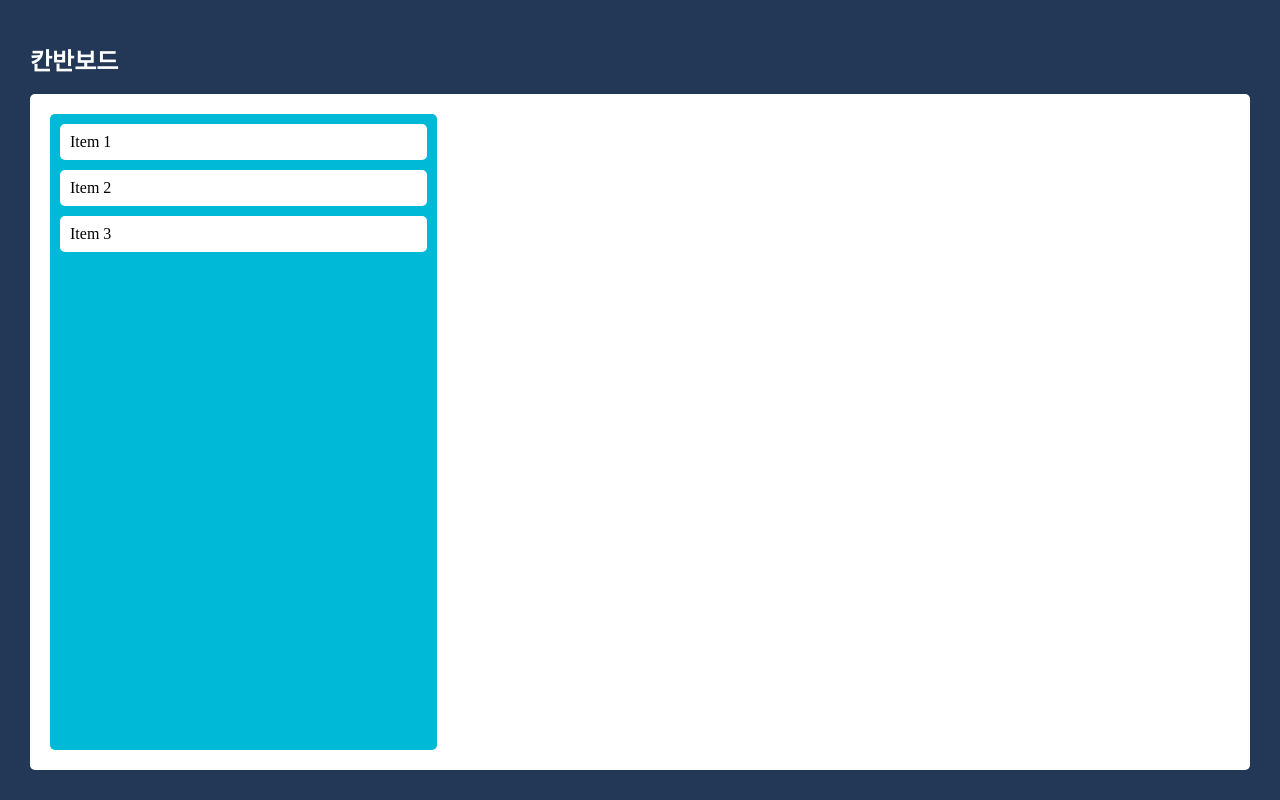
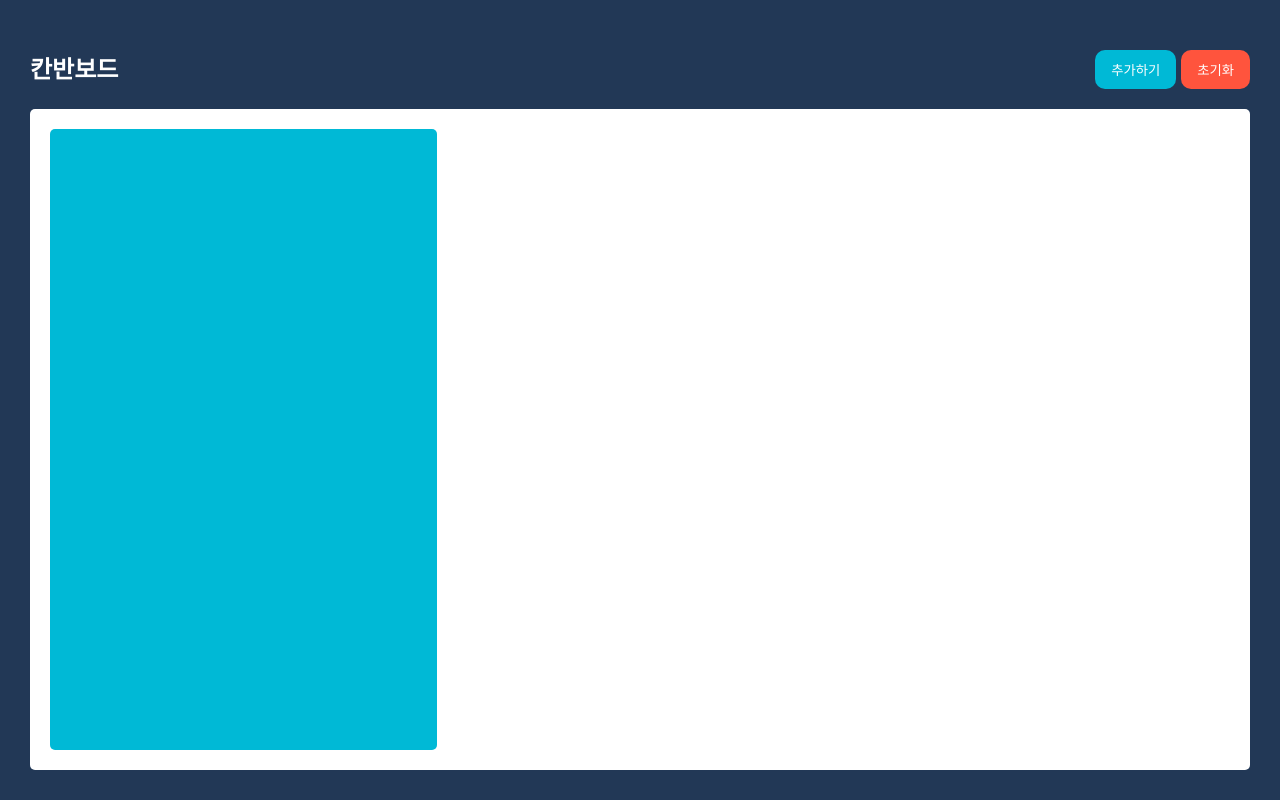
Before and after one commit to HwanJuKR/react-kanban-board, a React (Create React App) app: page / in a window 1280 px wide. Built offline with nearby package versions, Linux system fonts and the light colour scheme.

Commit message:
swr 라이브러리 추가 및 칸반보드 기능 개선

```diff
--- a/package.json
+++ b/package.json
@@ -16,6 +16,7 @@
     "react-dom": "^19.0.0",
     "react-scripts": "5.0.1",
     "styled-components": "^6.1.15",
+    "swr": "^2.3.2",
     "typescript": "^4.9.5",
     "web-vitals": "^2.1.4"
   },
--- a/src/App.tsx
+++ b/src/App.tsx
@@ -1,5 +1,12 @@
-import { DragDropContext, Draggable, Droppable } from "@hello-pangea/dnd";
+import {
+  DragDropContext,
+  Draggable,
+  Droppable,
+  DropResult,
+} from "@hello-pangea/dnd";
+import { useState } from "react";
 import { styled } from "styled-components";
+import useSWR from "swr";
 
 const AppContainer = styled.div`
   display: flex;
@@ -13,13 +20,38 @@ const AppContainer = styled.div`
   box-sizing: border-box;
 `;
 
-const Title = styled.h1`
+const TitleWrap = styled.div`
+  display: flex;
+  align-items: center;
+  justify-content: space-between;
   width: 100%;
   padding: 20px 0;
+  box-sizing: border-box;
+`;
+
+const Title = styled.h1`
   font-size: 24px;
   font-weight: 700;
   color: #fff;
-  box-sizing: border-box;
+`;
+
+const ButtonWrap = styled.div`
+  display: flex;
+  gap: 5px;
+`;
+
+const TitleButton = styled.button`
+  padding: 10px 16px;
+  color: #fff;
+  border-radius: 10px;
+`;
+
+const AddButton = styled(TitleButton)`
+  background-color: #00b9d6;
+`;
+
+const AllDelButton = styled(TitleButton)`
+  background-color: #ff543d;
 `;
 
 const BoardWrap = styled.div`
@@ -50,26 +82,126 @@ const Card = styled.div`
   }
 `;
 
+const PopupWrap = styled.div`
+  position: fixed;
+  top: 0;
+  right: 0;
+  bottom: 0;
+  left: 0;
+  background: rgba(0, 0, 0, 0.5);
+  display: flex;
+  align-items: center;
+  justify-content: center;
+`;
+
+const Popup = styled.div`
+  display: flex;
+  align-items: center;
+  justify-content: center;
+  padding: 20px;
+  gap: 4px;
+  background: #fff;
+  border-radius: 10px;
+`;
+
+const PopupButton = styled.button`
+  padding: 5px 8px;
+  color: #fff;
+  border-radius: 10px;
+`;
+
+const AddPopupButton = styled(PopupButton)`
+  background-color: #00b9d6;
+`;
+
+const CancelPopupButton = styled(PopupButton)`
+  background-color: #ff543d;
+`;
+
+interface IKanbanItem {
+  id: string;
+  content: string;
+}
+
+const fetchItem = (): IKanbanItem[] => {
+  const storedItem = localStorage.getItem("kanbanItem");
+
+  return storedItem ? JSON.parse(storedItem) : [];
+};
+
 function App() {
-  const items = ["Item 1", "Item 2", "Item 3"];
+  const { data: kanbanItem = [], mutate } = useSWR<IKanbanItem[]>("kanbanItem", fetchItem);
+  const [isPopup, setIsPopup] = useState(false);
+  const [newItem, setNewItem] = useState("");
+
+  const onDragEnd = ({ draggableId, destination, source }: DropResult) => {
+    if (
+      !destination ||
+      (destination.droppableId === source.droppableId &&
+        destination.index === source.index)
+    ) {
+      return;
+    }
+
+    const updatedItem = Array.from(kanbanItem);
+    const [movedItem] = updatedItem.splice(source.index, 1);
+    updatedItem.splice(destination.index, 0, movedItem);
+
+    localStorage.setItem("kanbanItem", JSON.stringify(updatedItem));
+    mutate(updatedItem, false);
+  };
+
+  const handlePopupOpen = () => {
+    setIsPopup(true);
+  };
+
+  const handlePopupClose = () => {
+    setIsPopup(false);
+  };
+
+  const handleAllDel = () => {
+    localStorage.removeItem("kanbanItem");
+    mutate([], false);
+  };
+
+  const handleAddItem = () => {
+    if (newItem.trim()) {
+      const newItemData: IKanbanItem = {
+        id: `${Date.now()}`,
+        content: newItem,
+      };
+      const updatedItem = [...kanbanItem, newItemData];
+
+      localStorage.setItem("IKanbanItem", JSON.stringify(updatedItem));
+      mutate(updatedItem, false);
+      setNewItem("");
+      setIsPopup(false);
+    }
+  };
 
   return (
     <AppContainer>
-      <Title>칸반보드</Title>
-      <DragDropContext onDragEnd={() => {}}>
+      <TitleWrap>
+        <Title>칸반보드</Title>
+        <ButtonWrap>
+          <AddButton onClick={handlePopupOpen}>추가하기</AddButton>
+          <AllDelButton onClick={handleAllDel}>초기화</AllDelButton>
+        </ButtonWrap>
+      </TitleWrap>
+      <DragDropContext onDragEnd={onDragEnd}>
         <BoardWrap>
           <Droppable droppableId="droppable">
             {(provided) => (
               <Board ref={provided.innerRef} {...provided.droppableProps}>
-                {items.map((item, index) => (
-                  <Draggable key={item} draggableId={item} index={index}>
+                {kanbanItem.map((item: IKanbanItem, index: number) => (
+                  <Draggable key={item.id} draggableId={item.id} index={index}>
                     {(provided) => (
                       <Card
                         ref={provided.innerRef}
                         {...provided.draggableProps}
                         {...provided.dragHandleProps}
                       >
-                        {item}
+                        {item.content}
                       </Card>
                     )}
                   </Draggable>
@@ -80,6 +212,21 @@ function App() {
           </Droppable>
         </BoardWrap>
       </DragDropContext>
+
+      {isPopup && (
+        <PopupWrap>
+          <Popup>
+            <input
+              type="text"
+              value={newItem}
+              onChange={(e) => setNewItem(e.target.value)}
+              placeholder="내용을 입력해주세요"
+            />
+            <AddPopupButton onClick={handleAddItem}>추가</AddPopupButton>
+            <CancelPopupButton onClick={handlePopupClose}>취소</CancelPopupButton>
+          </Popup>
+        </PopupWrap>
+      )}
     </AppContainer>
   );
 }
```
Also changed, not shown: 1 other file (tests, documents, lock files or other folders).
